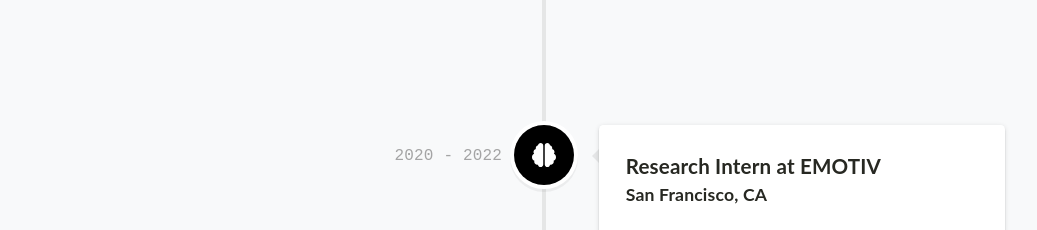
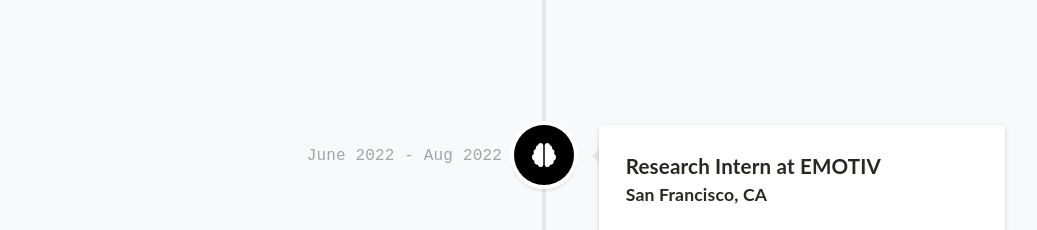
Before and after one commit to Sonyaal/sonyaalexis.dev, a React (Create React App) app: page / in a window 1280 px wide. Shown: the part 1860-2090 px from the top of the page, without its empty margins (96-1133 px from the left). Built offline with nearby package versions, Linux system fonts and the light colour scheme.

Commit message:
fixing dates

```diff
--- a/src/components/Timeline.tsx
+++ b/src/components/Timeline.tsx
@@ -29,7 +29,7 @@ function Timeline() {
           </VerticalTimelineElement>
           <VerticalTimelineElement
             className="vertical-timeline-element--work"
-            date="2020 - 2022"
+            date="June 2022 - Aug 2022"
             iconStyle={{ background: '#000000', color: 'rgb(39, 40, 34)' }}
             icon={<FontAwesomeIcon icon={faBrain} />}
           >
```
